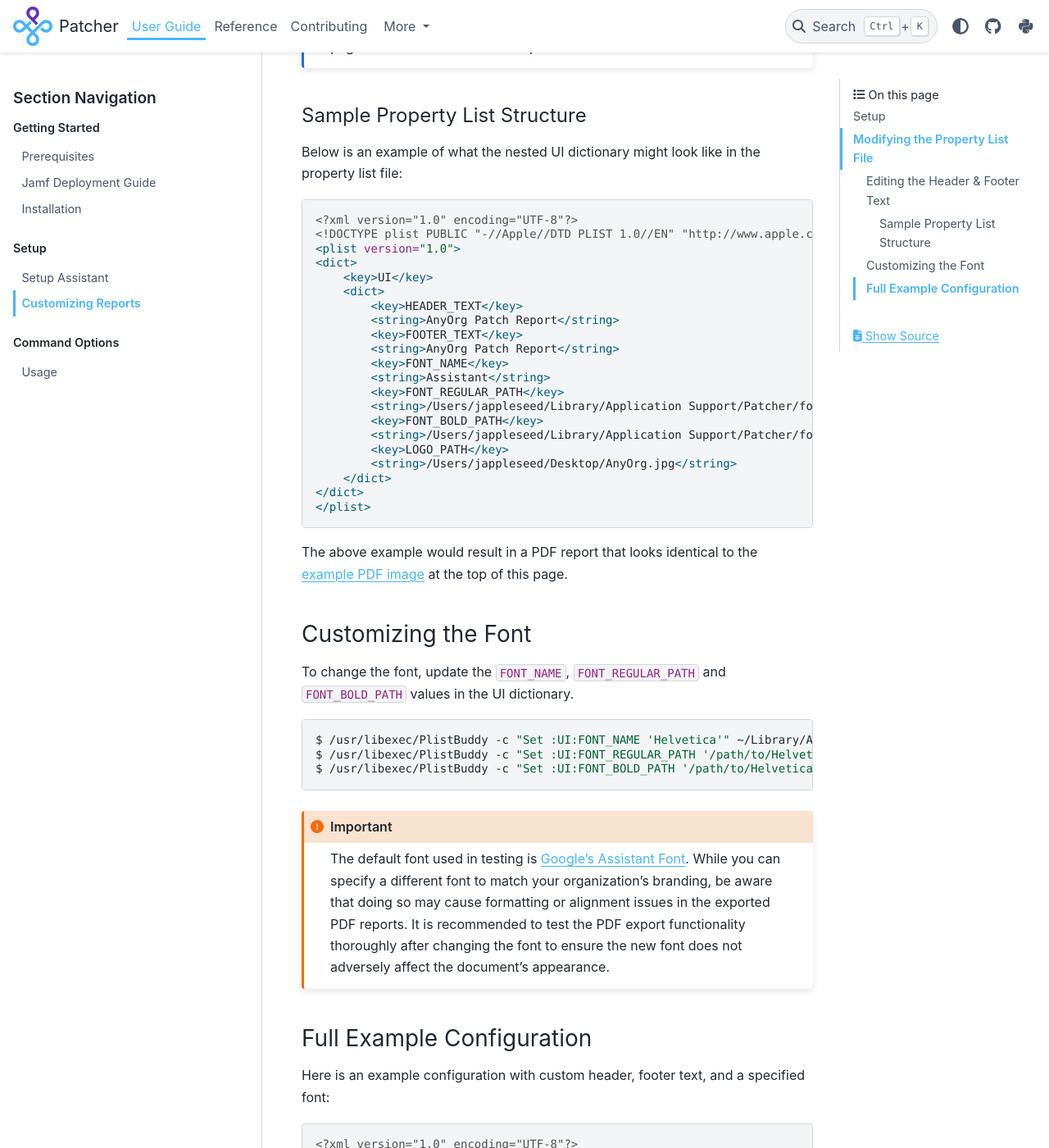
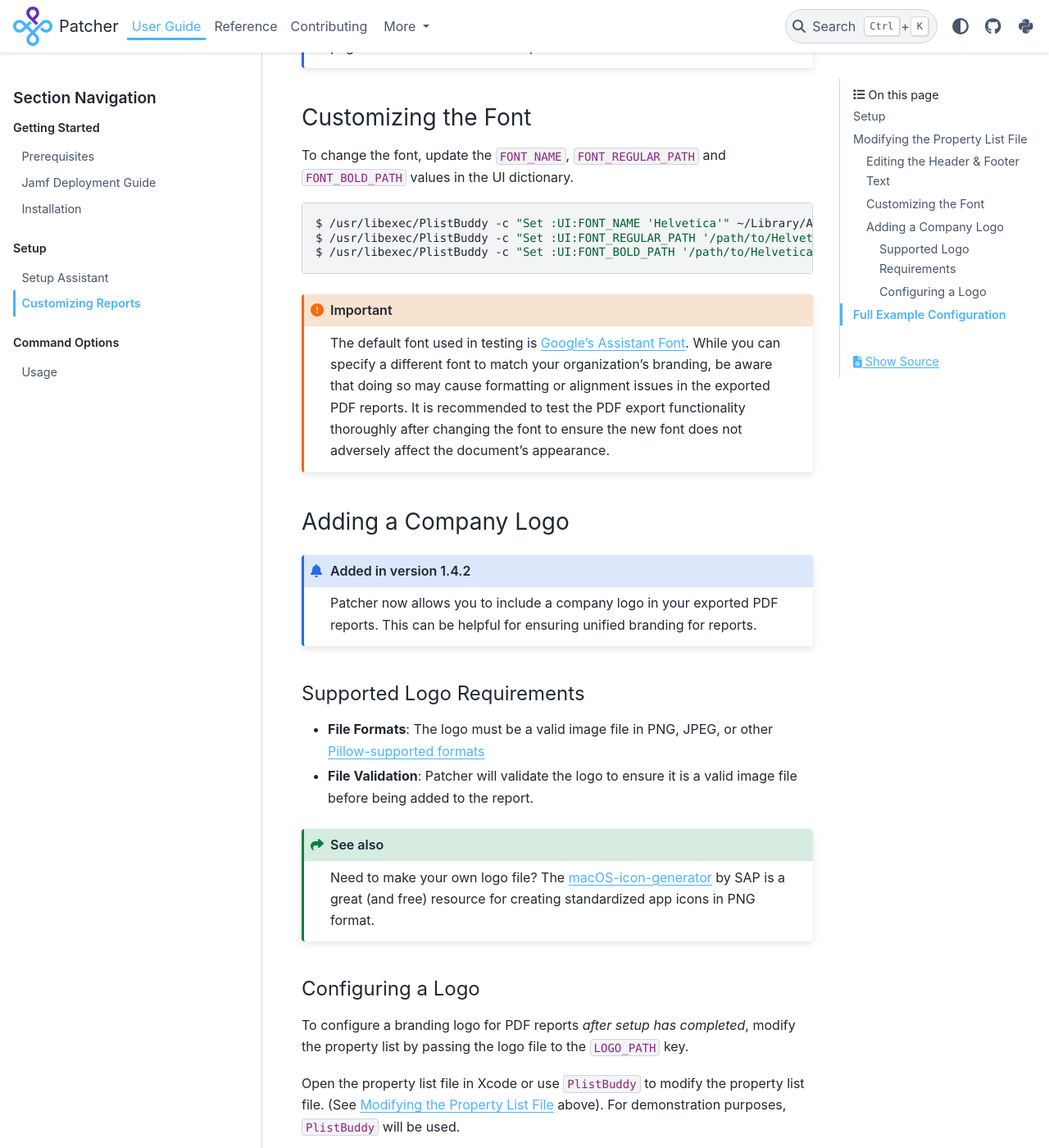
Before and after one commit to liquidz00/Patcher, a Sphinx documentation site: the page built from docs/user/customize_reports.rst, in a window 1280 px wide and 1400 px high, scrolled down 2658 px. Shown: the whole window at 82% size. Built offline with Sphinx 7.4.7 and the PyData theme 0.15.4, drawn with Linux system fonts in a browser that asks for light colours; some of the changed text lies outside the part shown.

Commit message:
Update Docs with custom logo information.

```diff
--- a/docs/user/customize_reports.rst
+++ b/docs/user/customize_reports.rst
@@ -4,7 +4,7 @@
 Customizing Reports
 ====================
 
-Tailor the user interface elements of your exported PDF reports. You have the flexibility to modify the font, and customize the header and footer text according to your preferences. See the sample PDF image below for an illustration of these customizable features.
+Tailor the user interface elements of your exported PDF reports. You have the flexibility to modify the font, customize the header and footer text, and provide a company logo according to your preferences. See the sample PDF image below for an illustration of these customizable features.
 
 .. _example-pdf-image:
 
@@ -40,7 +40,9 @@
 .. admonition:: Warning
     :class: warning
 
-    **Do not modify** the ``first_run_done`` key in the ``Setup`` dictionary directly. Altering this key may cause Patcher to re-run the setup process. If you need to reset the initial setup state, use the ``--reset`` option instead. For more information, see :ref:`resetting Patcher <resetting_patcher>`.
+    **Do not modify** the ``first_run_done`` key in the ``Setup`` dictionary directly. Altering this key may cause Patcher to re-run the setup process. If you need to reset the initial setup state, use the ``--reset`` command instead. For more information, see :ref:`resetting Patcher <resetting_patcher>`.
+
+.. _modify_plist:
 
 Modifying the Property List File
 ================================
@@ -75,37 +77,6 @@
 .. note::
     The footer text will automatically append a ``|`` character followed by the page number to the end of the specified footer text.
 
-Sample Property List Structure
-^^^^^^^^^^^^^^^^^^^^^^^^^^^^^^
-
-Below is an example of what the nested UI dictionary might look like in the property list file:
-
-.. code-block:: xml
-
-    <?xml version="1.0" encoding="UTF-8"?>
-    <!DOCTYPE plist PUBLIC "-//Apple//DTD PLIST 1.0//EN" "http://www.apple.com/DTDs/PropertyList-1.0.dtd">
-    <plist version="1.0">
-    <dict>
-        <key>UI</key>
-        <dict>
-            <key>HEADER_TEXT</key>
-            <string>AnyOrg Patch Report</string>
-            <key>FOOTER_TEXT</key>
-            <string>AnyOrg Patch Report</string>
-            <key>FONT_NAME</key>
-            <string>Assistant</string>
-            <key>FONT_REGULAR_PATH</key>
-            <string>/Users/jappleseed/Library/Application Support/Patcher/fonts/Assistant-Regular.ttf</string>
-            <key>FONT_BOLD_PATH</key>
-            <string>/Users/jappleseed/Library/Application Support/Patcher/fonts/Assistant-Bold.ttf</string>
-            <key>LOGO_PATH</key>
-            <string>/Users/jappleseed/Desktop/AnyOrg.jpg</string>
-        </dict>
-    </dict>
-    </plist>
-
-The above example would result in a PDF report that looks identical to the :ref:`example PDF image <example-pdf-image>` at the top of this page.
-
 Customizing the Font
 --------------------
 
@@ -120,8 +91,46 @@
 .. important::
     The default font used in testing is `Google's Assistant Font <https://fonts.google.com/specimen/Assistant>`_. While you can specify a different font to match your organization's branding, be aware that doing so may cause formatting or alignment issues in the exported PDF reports. It is recommended to test the PDF export functionality thoroughly after changing the font to ensure the new font does not adversely affect the document's appearance.
 
+.. _customize_logo:
+
+Adding a Company Logo
+---------------------
+
+.. admonition:: Added in version 1.4.2
+    :class: success
+
+    Patcher now allows you to include a company logo in your exported PDF reports. This can be helpful for ensuring unified branding for reports.
+
+Supported Logo Requirements
+^^^^^^^^^^^^^^^^^^^^^^^^^^^
+
+- **File Formats**: The logo must be a valid image file in PNG, JPEG, or other `Pillow-supported formats <https://pillow.readthedocs.io/en/stable/handbook/image-file-formats.html#fully-supported-formats>`_
+- **File Validation**: Patcher will validate the logo to ensure it is a valid image file before being added to the report.
+
+.. seealso::
+    Need to make your own logo file? The `macOS-icon-generator <https://github.com/SAP/macOS-icon-generator>`_ by SAP is a great (and free) resource for creating standardized app icons in PNG format.
+
+Configuring a Logo
+^^^^^^^^^^^^^^^^^^
+
+To configure a branding logo for PDF reports *after setup has completed*, modify the property list by passing the logo file to the ``LOGO_PATH`` key.
+
+Open the property list file in Xcode or use ``PlistBuddy`` to modify the property list file. (See :ref:`Modifying the Property List File <modify_plist>` above). For demonstration purposes, ``PlistBuddy`` will be used.
+
+.. tip::
+    Absolute paths can be copied easily in macOS: Hold down the Option (⌥) symbol on the keyboard, right-click the logo file and select **Copy <filename> as Pathname**
+
+1. Copy the path to your desired logo.
+2. Execute the following command to add the logo file to the property list (replace ``'/path/to/logo.png'`` with the absolute path copied from step 1):
+
+.. code-block:: console
+
+    $ /usr/libexec/PlistBuddy -c "Set :UI:LOGO_PATH '/path/to/logo.png'" ~/Library/Application\ Support/Patcher/com.liquidzoo.patcher.plist
+
+3. While it is not **required** to copy the logo file to Patcher's Application Support directory, it ensures the proper permissions are enabled to read the logo file.
+
 Full Example Configuration
---------------------------
+==========================
 
 Here is an example configuration with custom header, footer text, and a specified font:
 
@@ -149,7 +158,9 @@
             <key>FONT_BOLD_PATH</key>
             <string>/path/to/Helvetica-Bold.ttf</string>
             <key>LOGO_PATH</key>
-            <string>/Users/jappleseed/Desktop/AnyOrg.jpg</string>
+            <string>/Users/jappleseed/Library/Application Support/Patcher/logo.png</string>
         </dict>
     </dict>
     </plist>
+
+The above example would result in a PDF report that looks identical to the :ref:`example PDF image <example-pdf-image>` at the top of this page.
```
